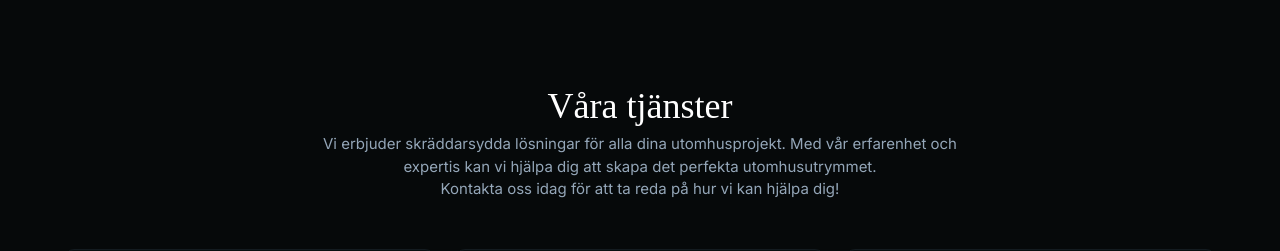
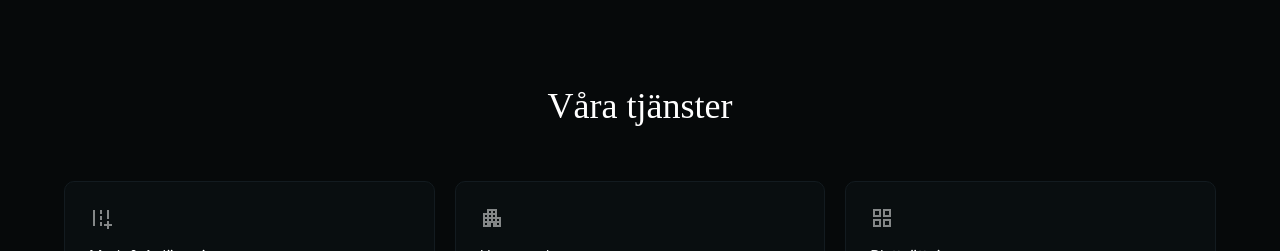
Before and after one commit to joakimtrulsson/le-frontend, a React (Vite) app: page / in a window 1280 px wide. Shown: the part 1080-1331 px from the top of the page. Built offline with nearby package versions, Linux system fonts and the light colour scheme; no server answers.

Commit message:
Added query to fetch Our Services preamble

```diff
--- a/src/components/Services.tsx
+++ b/src/components/Services.tsx
@@ -1,3 +1,4 @@
+import * as React from 'react';
 import Box from '@mui/material/Box';
 import Card from '@mui/material/Card';
 import Container from '@mui/material/Container';
@@ -10,6 +11,19 @@ import GridViewIcon from '@mui/icons-material/GridView';
 import WaterDamageIcon from '@mui/icons-material/WaterDamage';
 import ApartmentIcon from '@mui/icons-material/Apartment';
 import ForestIcon from '@mui/icons-material/Forest';
+import { DocumentRenderer, DocumentRendererProps } from '@keystone-6/document-renderer';
+
+import { useQuery, gql } from '@apollo/client';
+
+const GET_SERVICE_PREAMBLE = gql`
+  query SiteConfig {
+    siteConfig {
+      ourServicesPreamble {
+        document
+      }
+    }
+  }
+`;
 
 const items = [
   {
@@ -51,6 +65,15 @@ const items = [
 ];
 
 export default function Services() {
+  const { data } = useQuery(GET_SERVICE_PREAMBLE);
+  const [preamble, setPreamble] = React.useState<DocumentRendererProps['document']>();
+
+  React.useEffect(() => {
+    if (data) {
+      setPreamble(data.siteConfig.ourServicesPreamble.document);
+    }
+  }, [data]);
+
   return (
     <Box
       id='services'
@@ -80,12 +103,7 @@ export default function Services() {
           <Typography fontFamily='Times New Roman, serif' component='h2' variant='h4'>
             Våra tjänster
           </Typography>
-          <Typography variant='body1' sx={{ color: 'grey.400' }}>
-            Vi erbjuder skräddarsydda lösningar för alla dina utomhusprojekt. Med vår
-            erfarenhet och expertis kan vi hjälpa dig att skapa det perfekta
-            utomhusutrymmet. <br />
-            Kontakta oss idag för att ta reda på hur vi kan hjälpa dig!
-          </Typography>
+          {preamble && <DocumentRenderer document={preamble} />}
         </Box>
         <Grid container spacing={2.5}>
           {items.map((item, index) => (
```
